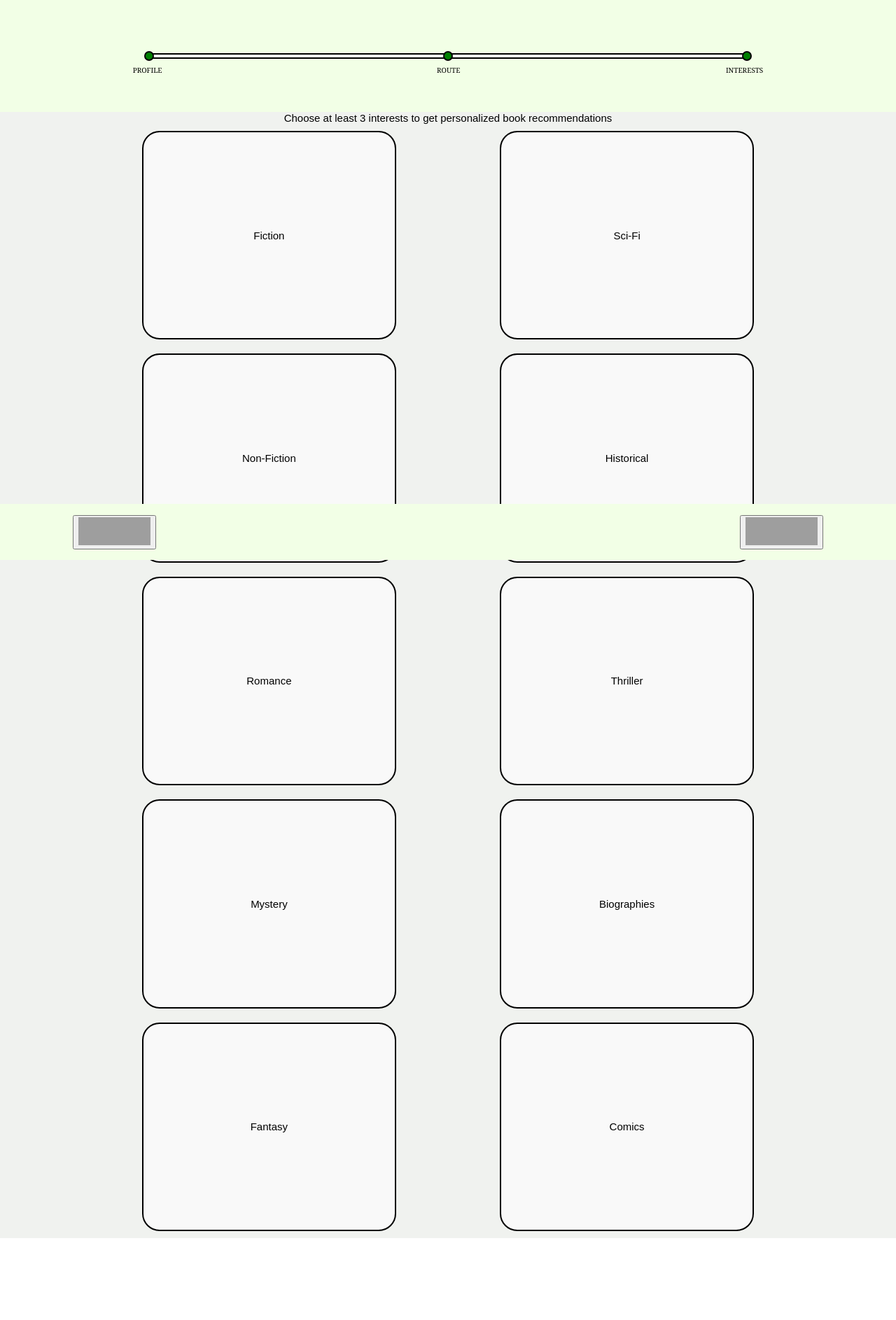
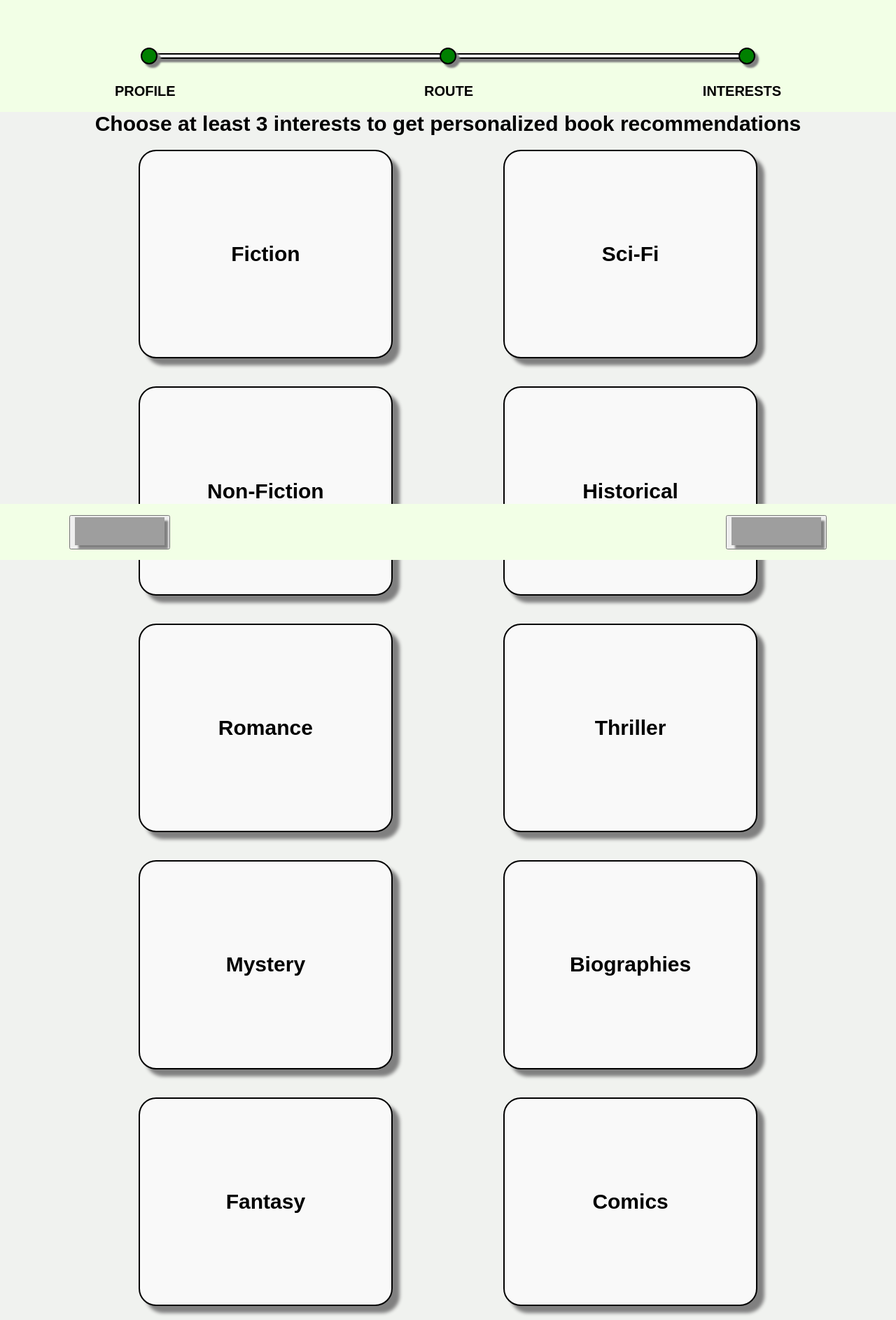
Before and after one commit to how-sen/TransLit, a Django app: page /news/interests in a window 1280 px wide. Shown: the whole page at 70% size. Before the commit the page ends 1769 px from the top, so only its background shows below. Run offline with Django 3.2, Linux system fonts and the light colour scheme; some libraries are stand-ins or nearby versions; grey boxes are pictures that could not be loaded.

Commit message:
we're scrapping the login feature so zack did a bunch of css bullshit for no reason but its cool

```diff
--- a/news/templates/news/interests.html
+++ b/news/templates/news/interests.html
@@ -33,10 +33,11 @@
 
       .circle {
         z-index: 2;
-        height: 10px;
-        width: 10px;
+				height: 2.5vh;
+				width: 2.5vh;
         border-radius: 50%;
         border: 2px solid black;
+				box-shadow: 5px 5px 2.5px grey;
       }
 
       #c1 {
@@ -62,14 +63,15 @@
       #bar {
         z-index: 1;
         width: 66%;
-        height: 4px;
+        height: 0.5vh;
         background-color: white;
         border: 2px solid black;
+				box-shadow: 5px 5px 2.5px grey;
       }
 
       .words {
         position: absolute;
-        top: 20px;
+        top: 50px;
         width: 100%;
         height: 20vh;
         display: flex;
@@ -78,8 +80,9 @@
       }
 
       #profile, #route, #interests{
-        font: 10px Georgia;
-        color: black;
+				font: 20px arial;
+				font-weight: bold;
+				color: black;
       }
 
       .center {
@@ -90,7 +93,7 @@
         position: relative;
         top: 20vh;
         width: 100%;
-        height: 120vh;
+        height: 105vh;
       }
 
       #description {
@@ -98,8 +101,10 @@
         align-items: center;
         justify-content: center;
         width: 80%;
-        height: 20%;
-        font: 15px arial;
+        height: 15%;
+				font: 30px arial;
+				font-weight: bold;
+				color: black;
       }
 
       .boxdiv {
@@ -109,7 +114,7 @@
         justify-content: space-around;
         position: relative;
         width: 100%;
-        height: 120%;
+        height: 100%;
       }
 
       .boxcol {
@@ -124,11 +129,14 @@
         justify-content: center;
         width: 28vw;
         height: 23vw;
-        margin: 10px;
+        margin: 20px;
         background-color: #f9f9f9;
         border-radius: 25px;
         border: 2px solid black;
-        font: 15px arial;
+				font: 30px arial;
+				font-weight: bold;
+				color: black;
+				box-shadow: 10px 10px 5px grey;
       }
 
 
@@ -154,8 +162,9 @@
       }
 
       #arrow {
-        height: 5vh;
-        width: 8vw;
+				height: 5vh;
+				width: 10vw;
+				box-shadow: 5px 5px 2.5px grey;
       }
     </style>
 	</head>
```
Also changed, not shown: news/templates/news/homescreen.html (+14 -8 lines), news/templates/news/route.html (+25 -14 lines).
